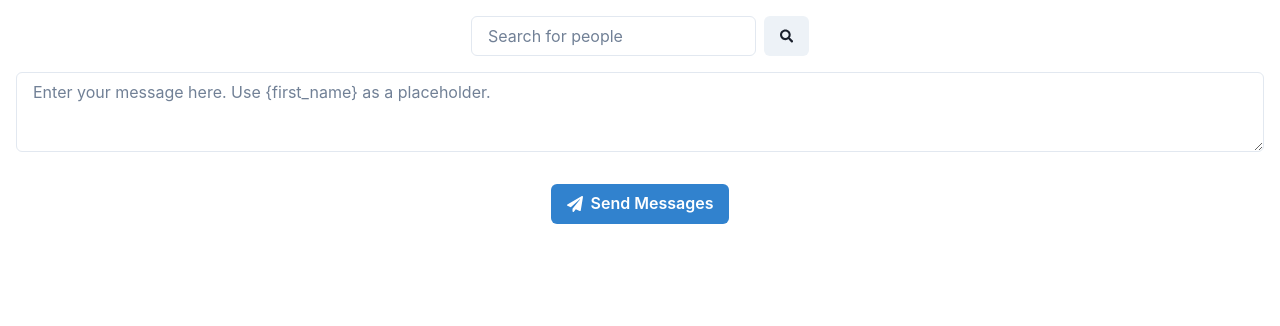
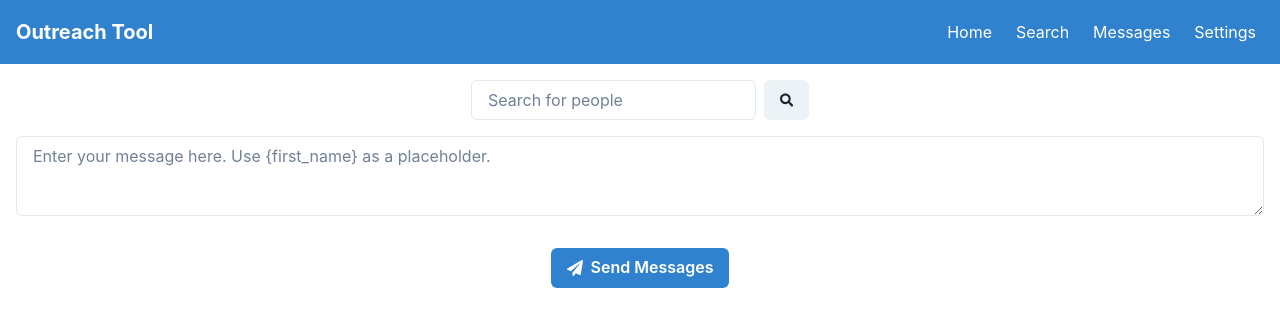
Before and after one commit to GPT-Engineer-App/linkedin-outreach-tool, a React (Vite) app: page / in a window 1280 px wide. Shown: the top 326 px of the page. Built offline with nearby package versions, Linux system fonts and the light colour scheme.

Commit message:
Added a responsive navigation bar to the LinkedIn outreach tool with links to Home, Search, Messages, and Settings.

```diff
--- a/src/App.jsx
+++ b/src/App.jsx
@@ -1,9 +1,11 @@
 import { Route, BrowserRouter as Router, Routes } from "react-router-dom";
 import Index from "./pages/Index.jsx";
+import Navbar from "./components/Navbar.jsx"; // Import the Navbar component
 
 function App() {
   return (
     <Router>
+      <Navbar /> {/* Add the Navbar component here */}
       <Routes>
         <Route exact path="/" element={<Index />} />
       </Routes>
--- /dev/null
+++ b/src/components/Navbar.jsx
@@ -0,0 +1,50 @@
+import React from 'react';
+import { Box, Flex, Link, IconButton, useDisclosure, Stack } from '@chakra-ui/react';
+import { HamburgerIcon, CloseIcon } from '@chakra-ui/icons';
+import { Link as RouterLink } from 'react-router-dom';
+
+const Navbar = () => {
+  const { isOpen, onOpen, onClose } = useDisclosure();
+
+  return (
+    <Box bg="blue.500" px={4}>
+      <Flex h={16} alignItems="center" justifyContent="space-between">
+        <IconButton
+          size="md"
+          icon={isOpen ? <CloseIcon /> : <HamburgerIcon />}
+          aria-label="Open Menu"
+          display={{ md: 'none' }}
+          onClick={isOpen ? onClose : onOpen}
+        />
+        <Flex alignItems="center">
+          <Box color="white" fontWeight="bold" fontSize="xl">Outreach Tool</Box>
+        </Flex>
+        <Flex alignItems="center">
+          <Stack
+            direction={{ base: 'column', md: 'row' }}
+            display={{ base: isOpen ? 'block' : 'none', md: 'flex' }}
+            width={{ base: 'full', md: 'auto' }}
+            alignItems="center"
+            flexGrow={1}
+            mt={{ base: 4, md: 0 }}
+          >
+            <Link as={RouterLink} to="/" px={2} py={1} rounded="md" _hover={{ textDecoration: 'none', bg: 'blue.600' }} color="white">
+              Home
+            </Link>
+            <Link as={RouterLink} to="/search" px={2} py={1} rounded="md" _hover={{ textDecoration: 'none', bg: 'blue.600' }} color="white">
+              Search
+            </Link>
+            <Link as={RouterLink} to="/messages" px={2} py={1} rounded="md" _hover={{ textDecoration: 'none', bg: 'blue.600' }} color="white">
+              Messages
+            </Link>
+            <Link as={RouterLink} to="/settings" px={2} py={1} rounded="md" _hover={{ textDecoration: 'none', bg: 'blue.600' }} color="white">
+              Settings
+            </Link>
+          </Stack>
+        </Flex>
+      </Flex>
+    </Box>
+  );
+};
+
+export default Navbar;
```
